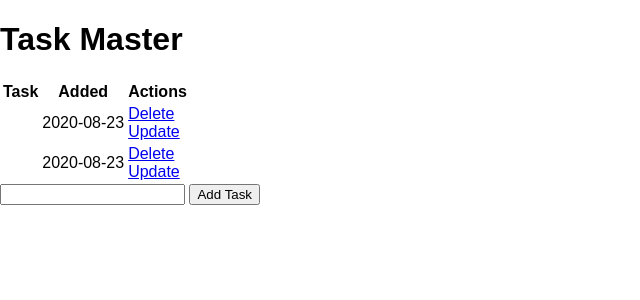
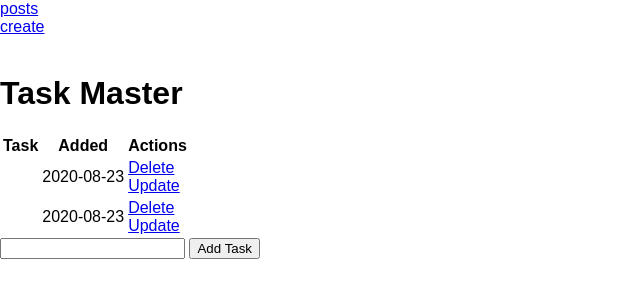
Before and after one commit to bkow20/blog, a Flask app: page / in a window 1280 px wide. Shown: the top 300 px of the page, without its empty margins (0-640 px from the left). Run offline with Flask 2, Linux system fonts and the light colour scheme; data comes from the database, SQL or seed files in the repository; both versions use the stored data as it was after the commit.

Commit message:
blog format

```diff
--- a/app.py
+++ b/app.py
@@ -25,7 +25,25 @@
     def __repr__(self):
         return '<Post %r>' % self.title
 
+@app.route('/create', methods=['POST', 'GET'])
+def create():
+    if request.method == 'POST':
+        post_title = request.form['title']
+        post_body = request.form['body']
+        new_post = Post(title=post_title, body=post_body, category_id=1)
+        try:
+            db.session.add(new_post)
+            db.session.commit()
+            return redirect('/posts')
+        except:
+            'error!'
+    else:
+        return render_template('create.html')
 
+@app.route('/posts')
+def posts():
+    posts = Post.query.order_by(Post.pub_date).all()
+    return render_template('posts.html', posts = posts)
 
 #########
 
--- a/templates/base.html
+++ b/templates/base.html
@@ -3,7 +3,8 @@
 <head>
     <meta charset="UTF-8">
     <meta name="viewport" content="width=device-width, initial-scale=1.0">
-    <link rel="stylesheet" href="{{ url_for('static', filename='css/main.css') }}"
+    <link rel="stylesheet" href="{{ url_for('static', filename='css/main.css') }}">
+    <a href="/posts">posts</a><br><a href="/create">create</a><br><br>
     {% block head %}{% endblock %}
 </head>
 <body>
```
Also changed, not shown: templates/create.html (added, +21 -0 lines), templates/posts.html (added, +19 -0 lines), test.db.
